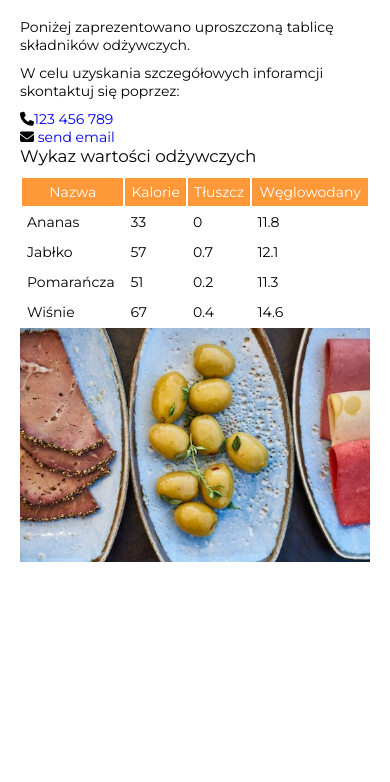
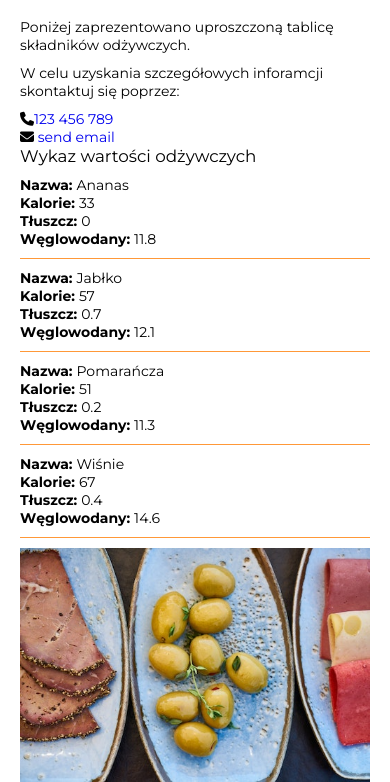
Before and after one commit to p6te/responsive-nutritional-values, a website built with webpack: page src/index.html in a window 390 px wide. Shown: the part 82-864 px from the top of the page. Built offline with nearby package versions, Linux system fonts and the light colour scheme.

Commit message:
added mobile list from javascript.

```diff
--- a/src/js/page.js
+++ b/src/js/page.js
@@ -8,6 +8,34 @@ const values = [
 const valuesContainer = document.querySelector(".app--values");
 
 const desktopVieport = window.matchMedia("screen and (min-width: 500px )");
+
+const drawMobileValues = () => {
+  valuesContainer.innerHTML = "";
+
+  let list = document.createElement("ul");
+
+  values.forEach((value) => {
+    let element = document.createElement("li");
+
+    let name = document.createElement("div");
+    name.innerHTML = `<strong>Nazwa: </strong>${value.name}`;
+    let calories = document.createElement("div");
+    calories.innerHTML = `<strong>Kalorie: </strong>${value.calories}`;
+    let fat = document.createElement("div");
+    fat.innerHTML = `<strong>Tłuszcz: </strong>${value.fat}`;
+    let carbs = document.createElement("div");
+    carbs.innerHTML = `<strong>Węglowodany: </strong>${value.carbs}`;
+
+    element.appendChild(name);
+    element.appendChild(calories);
+    element.appendChild(fat);
+    element.appendChild(carbs);
+
+    list.appendChild(element);
+  });
+
+  valuesContainer.appendChild(list);
+};
 
 const drawDesktopValues = () => {
   valuesContainer.innerHTML = "";
@@ -33,4 +61,5 @@ const drawDesktopValues = () => {
   valuesContainer.appendChild(table);
 };
 
-drawDesktopValues();
+// drawDesktopValues();
+drawMobileValues();
--- a/src/scss/app.scss
+++ b/src/scss/app.scss
@@ -11,3 +11,4 @@
 @import "base/header";
 
 @import "base/table";
+@import "base/list";
--- /dev/null
+++ b/src/scss/base/_list.scss
@@ -0,0 +1,8 @@
+ul{
+    li{
+        margin-bottom:  calc($main-spacing / 2 ) ;
+        padding-bottom:  calc($main-spacing / 2 ) ;
+        border-bottom:  1px solid $color-primary;
+
+    }
+}
```
